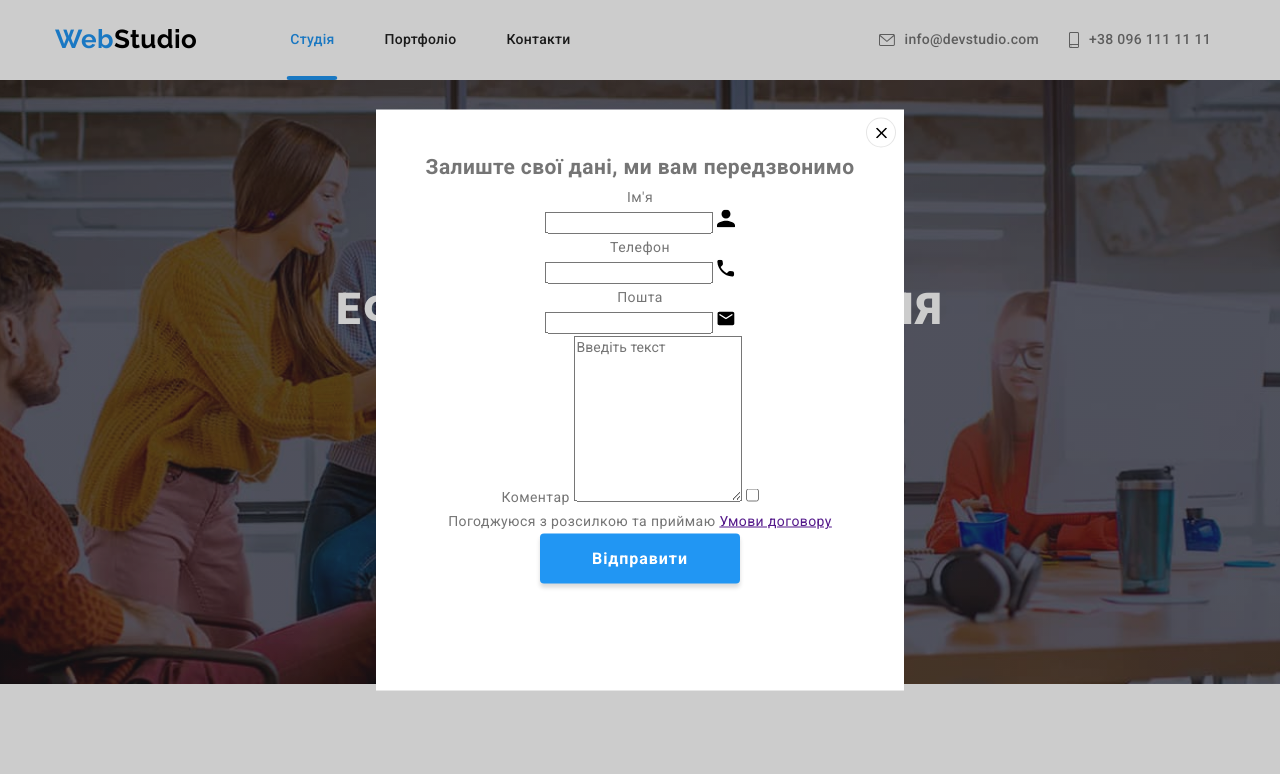
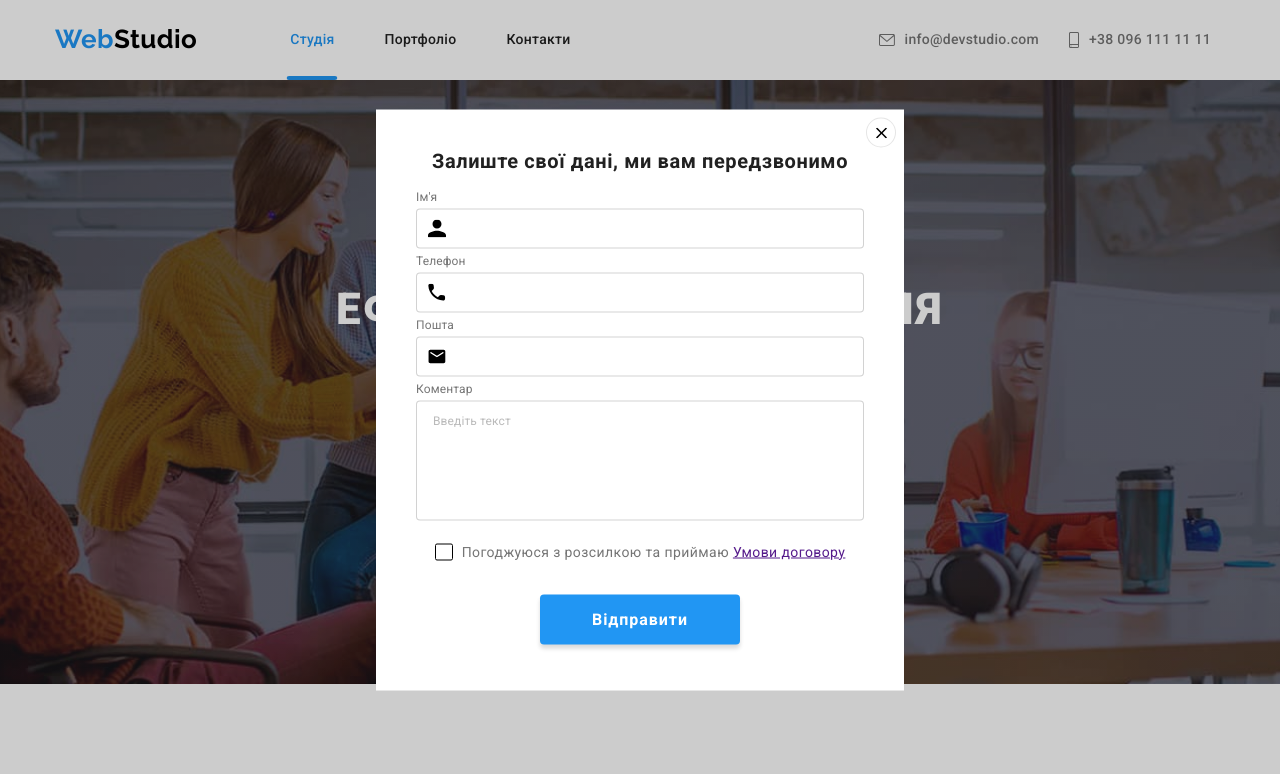
Before and after one commit to Just-Ang/goit-markup-hw-06, a plain HTML site: page index.html in a window 1280 px wide. Both pictures are taken after a click on the button "Замовити послугу". Shown: the top 774 px of the page. Drawn offline with nearby package versions, Linux system fonts and the light colour scheme.

Commit message:
Update styles.css

```diff
--- a/css/styles.css
+++ b/css/styles.css
@@ -256,7 +256,7 @@ p {
 }
 
 .btn-sign-up {
-  background: var(--accent-color);
+  background-color: var(--accent-color);
   box-shadow: 0px 4px 4px rgba(0, 0, 0, 0.15);
   border: none;
   border-radius: 4px;
@@ -270,17 +270,17 @@ p {
   color: var(--primary-white-color);
   padding: 10px 28px;
   margin-left: 12px;
+  transition: background-color 250ms cubic-bezier(0.4, 0, 0.2, 1);
+}
+.btn-sign-up:hover,
+.btn-sign-up:focus {
+  background-color: var(--hover-button-color);
 }
 .plane-img {
   margin-left: 10px;
 }
-/*
-.sign-up-email,
-.btn-sign-up {
-  display: block;
-} */
 
-.sign-up-block{
+.sign-up-block {
   display: flex;
   align-items: center;
 
@@ -300,8 +300,14 @@ p {
   font-size: 16px;
   line-height: 1.25;
   letter-spacing: 0.03em;
-
   color: rgba(255, 255, 255, 0.6);
+  transition: border 250ms cubic-bezier(0.4, 0, 0.2, 1);
+}
+.sign-up-email:hover,
+.sign-up-email:focus {
+  border: 1px solid var(--accent-color);
+  outline: 0;
+  outline-offset: 0;
 }
 /* main page */
 
@@ -668,20 +674,22 @@ p {
   width: 100%;
   height: 100%;
   background-color: rgba(0, 0, 0, 0.2);
+  transition-property: opacity, visibility;
+  transition-duration: 250ms;
+  transition-timing-function: cubic-bezier(0.4, 0, 0.2, 1);
 }
 .backdrop.is-hidden {
   opacity: 0;
   pointer-events: none;
   visibility: hidden;
 }
-
 .modal {
   position: absolute;
   top: 50%;
   left: 50%;
   transform: translate(-50%, -50%) scaleX(1);
-  min-width: 528px;
-  min-height: 581px;
+  width: 528px;
+  height: 581px;
   background-color: rgba(255, 255, 255, 1);
   transition: transform 250ms cubic-bezier(0.4, 0, 0.2, 1);
 }
@@ -701,27 +709,139 @@ p {
   align-items: center;
   justify-content: center;
   transition: border 250ms cubic-bezier(0.4, 0, 0.2, 1);
+}
 
+.cross {
+  fill: var(--black-for-logo);
+  transition: fill 250ms cubic-bezier(0.4, 0, 0.2, 1);
 }
-.close-button:hover,
-.close-button:focus {
+.close-button:hover .cross {
+  fill: var(--accent-color);
+}
+.form-container {
+  padding: 40px;
+}
+.form-title {
+  margin-bottom: 12px;
+  font-weight: 700;
+  font-size: 20px;
+  line-height: 1.15;
+  text-align: center;
+  letter-spacing: 0.03em;
+  color: var(--title-text-color);
+}
+.personal-inf {
+  font-weight: 400;
+  font-size: 12px;
+  line-height: 1.17;
+
+  letter-spacing: 0.01em;
+  color: var(--primary-text-color);
+}
+.personal-data {
+  width: 448px;
+  height: 40px;
+  border: 1px solid rgba(33, 33, 33, 0.2);
+  border-radius: 4px;
+  padding-left: 42px;
+  transition: border 250ms cubic-bezier(0.4, 0, 0.2, 1);
+  color: #000;
+}
+.personal-data:focus {
+  outline: 0;
+  outline-offset: 0;
   border: 1px solid var(--accent-color);
 }
-.cross {
-  fill: var(--black-for-logo);
+.decor {
+  position: relative;
+}
+.modal-icon {
+  position: absolute;
+  top: 11px;
+  left: 12px;
+  fill: #000;
+  transition: fill 250ms cubic-bezier(0.4, 0, 0.2, 1);
+}
+.personal-data:focus + .modal-icon {
+  fill: var(--accent-color);
+}
+.personal-data.comment {
+  display: flex;
+  flex-direction: column;
+  resize: none;
+  height: 120px;
+  padding: 12px 16px;
+  font-style: normal;
+  font-weight: 400;
+  font-size: 12px;
+  line-height: 1.17;
+  letter-spacing: 0.01em;
+  margin-bottom: 20px;
+  color: #000;
+}
+.comment::placeholder {
+  color: rgba(117, 117, 117, 0.5);
+  font-weight: 400;
+  font-size: 12px;
+  line-height: 14px;
+  letter-spacing: 0.01em;
+  opacity: 1;
+}
+.user-agreement {
+  position: absolute;
+  white-space: nowrap;
+  width: 1px;
+  height: 1px;
+  overflow: hidden;
+  border: 0;
+  padding: 0;
+  clip: rect(0 0 0 0);
+  clip-path: inset(50%);
+  margin: -1px;
 }
 
-.form-container {
-  padding: 40px;
-
+.agreement {
+  display: flex;
+  align-items: center;
+  justify-content: center;
+  margin-bottom: 30px;
+}
+.agreement-input {
+  display: inline-block;
+  font-weight: 400;
+  font-size: 14px;
+  line-height: 1.71;
+  letter-spacing: 0.03em;
+  color: var(--primary-text-color);
+  margin-left: 9px;
 }
 
-.user-information {
-  text-align: center;
-justify-content: center;
+.agreement-img-before {
+  position: relative;
+  display: inline-block;
+  width: 16px;
+  height: 15px;
+  border: 1px solid #000;
+  border-radius: 2px;
+  transition: border-color 250ms cubic-bezier(0.4, 0, 0.2, 1),
+    background-color 250ms cubic-bezier(0.4, 0, 0.2, 1);
+  box-sizing: content-box;
 }
+
+.agreement-img {
+  position: absolute;
+  top: 0px;
+  left: 0px;
+  display: flex;
+}
+
+.user-agreement:checked + .agreement-img-before {
+  background-color: var(--accent-color);
+  border-color: var(--accent-color);
+}
+
 .btn-send {
-  background: var(--accent-color);
+  background-color: var(--accent-color);
   box-shadow: 0px 4px 4px rgba(0, 0, 0, 0.15);
   border-radius: 4px;
   border: none;
@@ -736,4 +856,10 @@ line-height: 1.88;
   letter-spacing: 0.06em;
   margin-left: auto;
   margin-right: auto;
+  transition: background-color 250ms cubic-bezier(0.4, 0, 0.2, 1);
 }
+
+.btn-send:hover,
+.btn-send:focus {
+  background-color: var(--hover-button-color);
+}
```
Lines whose indentation alone changed are shown as unchanged.
